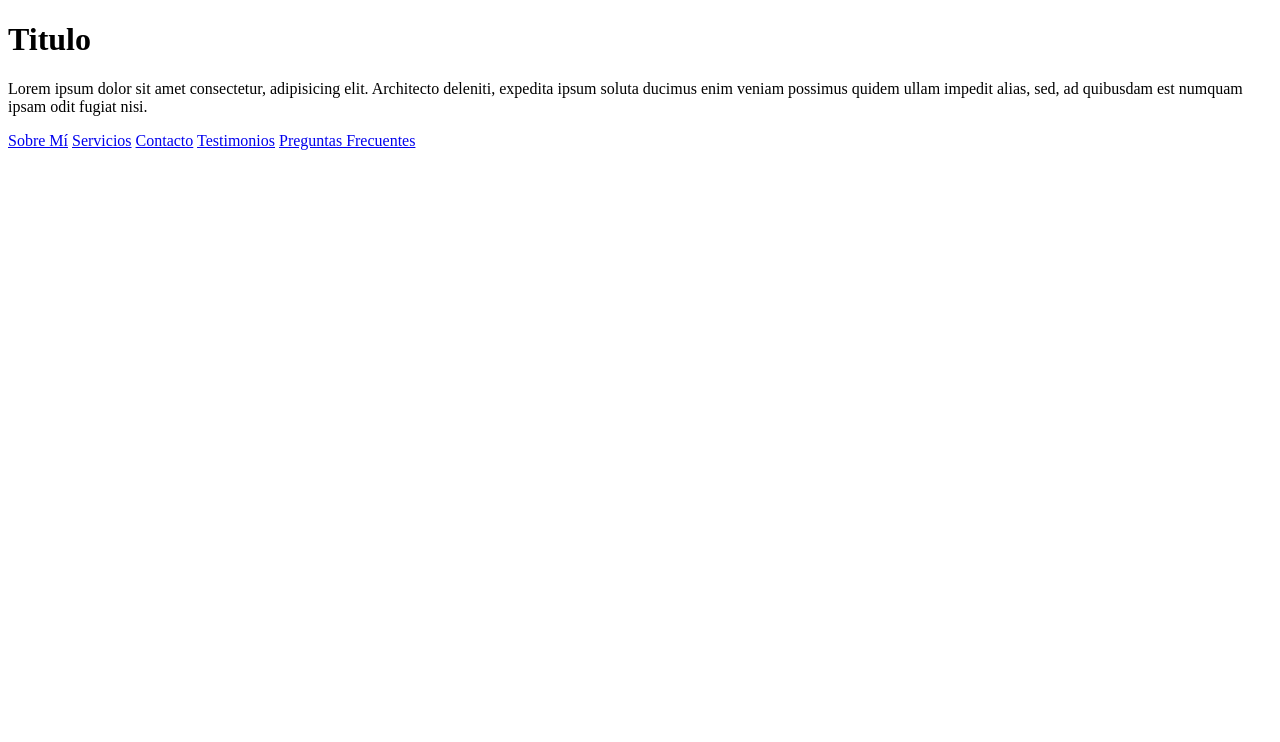
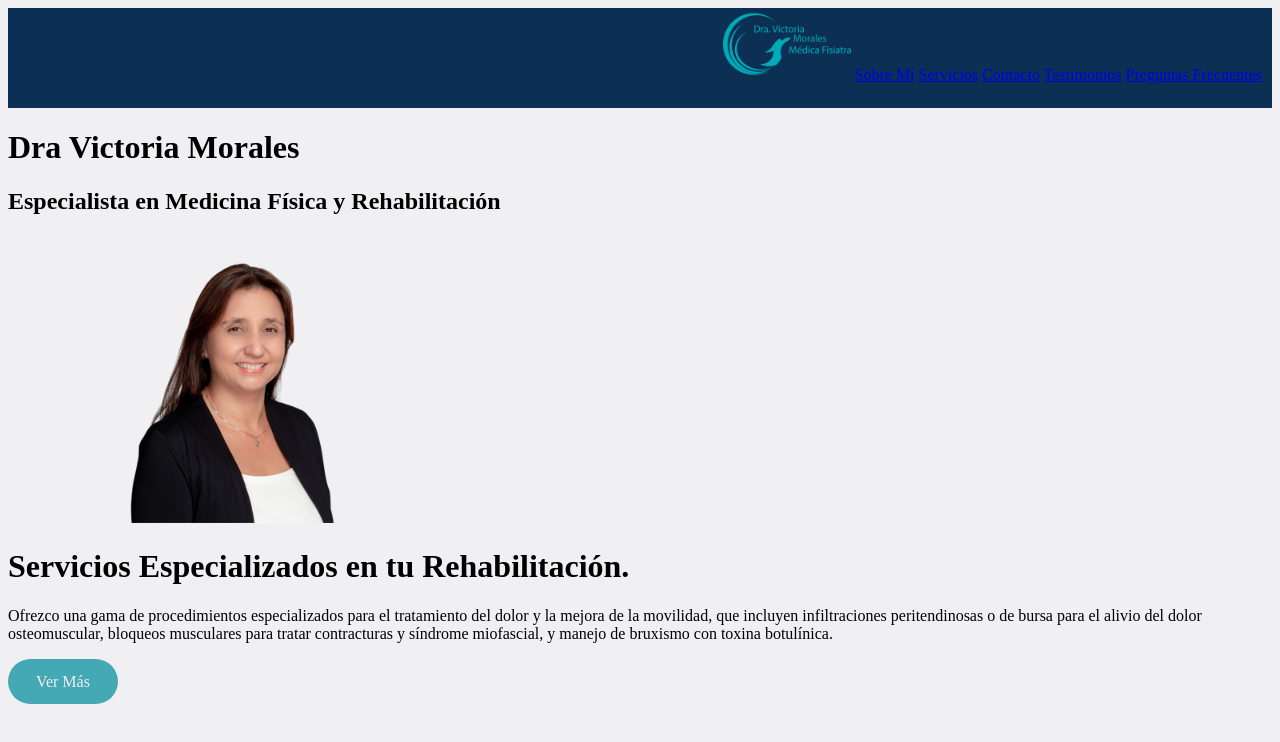
Before and after one commit to Villegazs/Diseno_Adaptable, a plain HTML site: page inicio.html in a window 1280 px wide. Drawn offline with Linux system fonts and the light colour scheme.

Commit message:
Diseño Basico en HTML con toda la info

```diff
--- a/css/main.css
+++ b/css/main.css
@@ -0,0 +1,25 @@
+body{
+    background-color: #F0F0F2;
+}
+nav{
+    background:#0C3054;
+    height:100px;
+    text-align: right;
+    padding-right: 10px;
+}
+.boton{
+    text-align: center;
+    border-radius: 25px;
+    background-color: #45A8B5;
+    color:#F0F0F2;
+    padding: 14px 20px;
+    width: 70px;
+    height: 17px;
+    margin-top: 10px;
+    display: block;
+    text-decoration: none;
+}
+.boton:hover{
+    background-color: #0C3054;
+    color:#F0F0F2;
+}
--- a/inicio.html
+++ b/inicio.html
@@ -4,21 +4,34 @@
     <meta charset="UTF-8">
     <meta name="viewport" content="width=device-width, initial-scale=1.0">
     <title>Inicio</title> <!--Es lo que se ve en la pestaña del navegador -->
+    <link rel="stylesheet" href="css/main.css">
 </head>
+<nav>
+    <img src="images/Logo_Azul.png" width = "128" alt="Logo de Victoria Morales">
+        <!-- Navegacion de menus -->
+        <a href="sobre_mi.html">Sobre Mí</a>
+        <a href="servicios.html">Servicios</a>
+        <a href="contacto.html">Contacto</a>
+        <a href="testimonios.html">Testimonios</a>
+        <a href="preguntas_frecuentes.html">Preguntas Frecuentes</a>
+</nav>
 <body>
   <!-- Aca van las etiquetas del proyecto-->
 </body>
-    <h1>Titulo</h1>
+    <h1>
+        Dra Victoria Morales
+    </h1>
+    <h2>
+        Especialista en Medicina Física y Rehabilitación
+    </h2>
+    <img src="images/Foto_DraVictoriaMorales.png" width = "512" alt="Foto de Victoria Morales">
+    <h1>
+        Servicios Especializados en tu Rehabilitación.
+    </h1>
+    <p>
+        Ofrezco una gama de procedimientos especializados para el tratamiento del dolor y la mejora de la movilidad, que incluyen infiltraciones peritendinosas o de bursa para el alivio del dolor osteomuscular, bloqueos musculares para tratar contracturas y síndrome miofascial, y manejo de bruxismo con toxina botulínica.
+    </p>
+    <a href="servicios.html" class="boton">Ver Más</a>
 
-    <p>
-        Lorem ipsum dolor sit amet consectetur, adipisicing elit. Architecto deleniti, expedita ipsum soluta ducimus enim veniam possimus quidem ullam impedit alias, sed, ad quibusdam est numquam ipsam odit fugiat nisi.
-    </p>
-
-    <!-- Navegacion de menus -->
-    <a href="sobre_mi.html">Sobre Mí</a>
-    <a href="servicios.html">Servicios</a>
-    <a href="contacto.html">Contacto</a>
-    <a href="testimonios.html">Testimonios</a>
-    <a href="preguntas_frecuentes.html">Preguntas Frecuentes</a>
 
 </html>
```
Also changed, not shown: contacto.html (+25 -9 lines), preguntas_frecuentes.html (+20 -6 lines), servicios.html (+31 -5 lines), sobre_mi.html (+19 -6 lines), test_epigenetico.html (+23 -12 lines), testimonios.html (+22 -6 lines), images/Foto_DraVictoriaMorales.png (added), images/Logo_Azul.png (added), images/TestEpigeneticoCelular.png (added).
